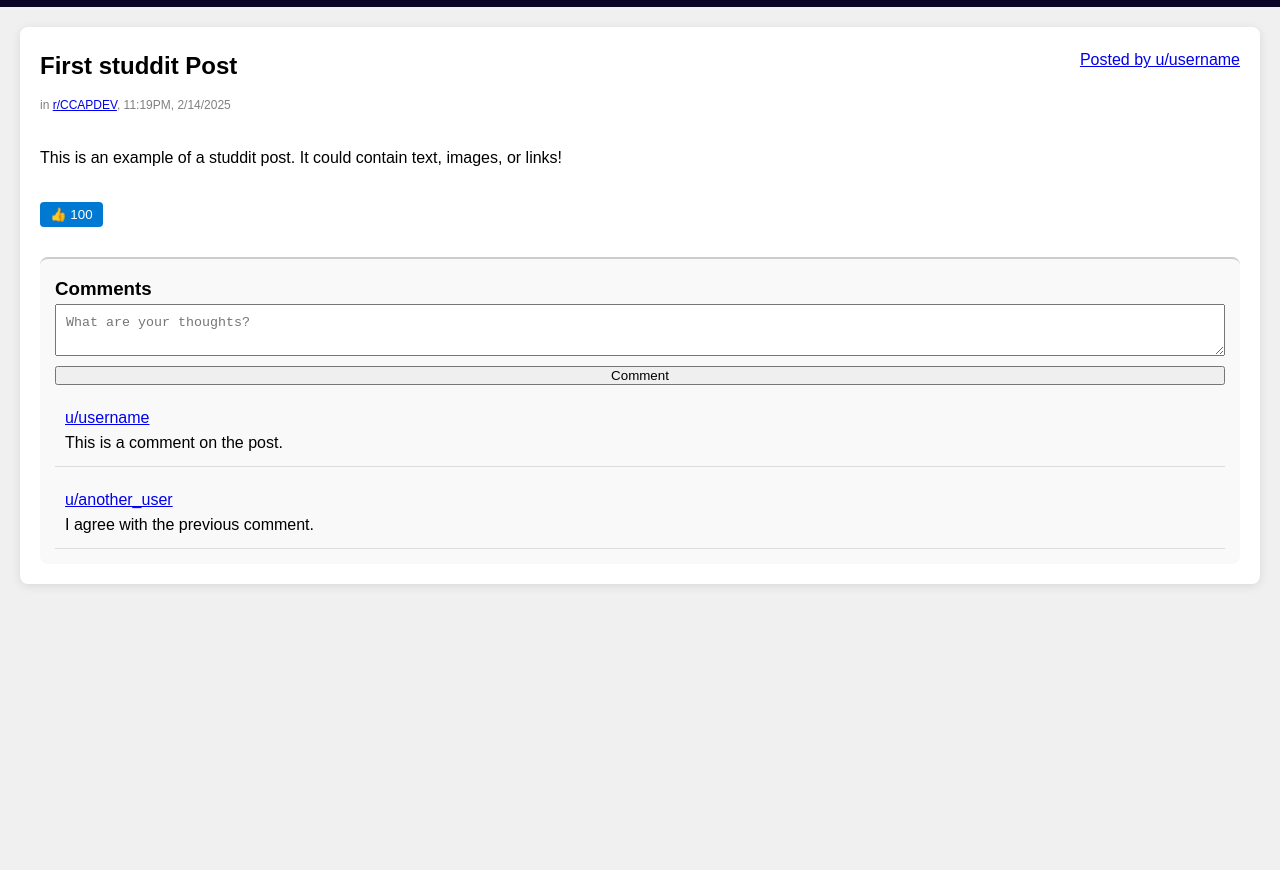
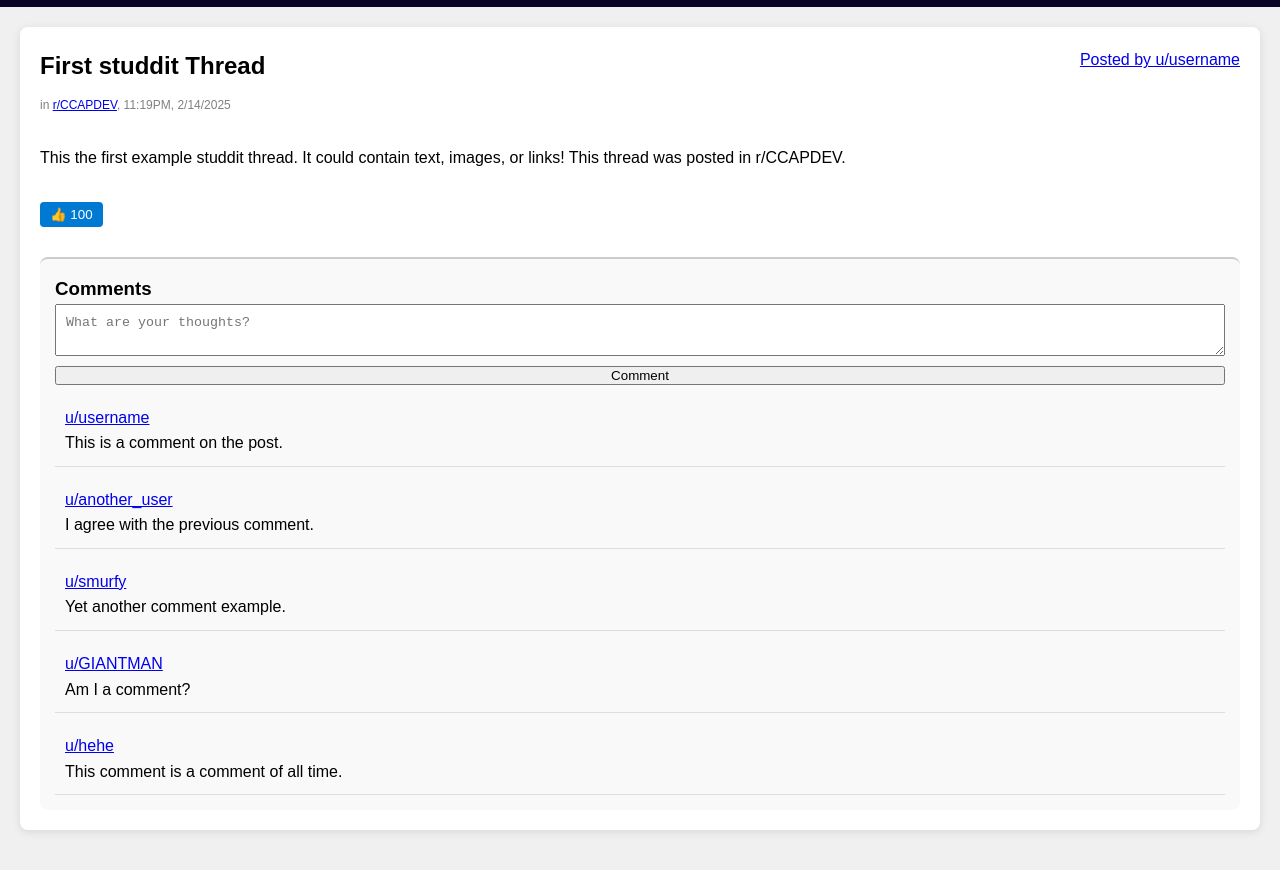
Before and after one commit to lanceferr/studdit, a plain HTML site: page src/thread1.html in a window 1280 px wide. Shown: the part 51-921 px from the top of the page. Before the commit the page ends 800 px from the top, so only its background shows below. Drawn offline with Linux system fonts and the light colour scheme; a script that the page names is missing.

Commit message:
added thread content and comments

```diff
--- a/src/thread1.html
+++ b/src/thread1.html
@@ -25,7 +25,7 @@
             <!-- Post -->
             <article class="post">
                 <div class="post-info">
-                    <h2 class="post-title">First studdit Post</h2>
+                    <h2 class="post-title">First studdit Thread</h2>
                     <p class="post-author"><a href="profile.html">Posted by u/username</a></p>
                 </div>
 
@@ -34,7 +34,7 @@
                 </div>
 
                 <div class="post-content">
-                    <p>This is an example of a studdit post. It could contain text, images, or links!</p>
+                    <p>This the first example studdit thread. It could contain text, images, or links! This thread was posted in r/CCAPDEV.</p>
                 </div>
                 <div class="post-interactions">
                     <button>👍 100</button>
@@ -58,6 +58,21 @@
                             <p class="comment-author"><a href="profile2.html">u/another_user</a></p>
                             <p class="comment-content">I agree with the previous comment.</p>
                         </li>
+                        <!-- Comment 3 -->
+                        <li class="comment">
+                            <p class="comment-author"><a href="profile3.html">u/smurfy</a></p>
+                            <p class="comment-content">Yet another comment example.</p>
+                        </li>
+                        <!-- Comment 4 -->
+                        <li class="comment">
+                            <p class="comment-author"><a href="profile4.html">u/GIANTMAN</a></p>
+                            <p class="comment-content">Am I a comment?</p>
+                        </li>
+                        <!-- Comment 5 -->
+                        <li class="comment">
+                            <p class="comment-author"><a href="profile5.html">u/hehe</a></p>
+                            <p class="comment-content">This comment is a comment of all time.</p>
+                        </li>
                     </ul>
                 </div>
             </article>
```
Also changed, not shown: src/thread2.html (+16 -2 lines), src/thread3.html (+16 -1 lines), src/thread4.html (+16 -1 lines), src/thread5.html (+16 -1 lines).
